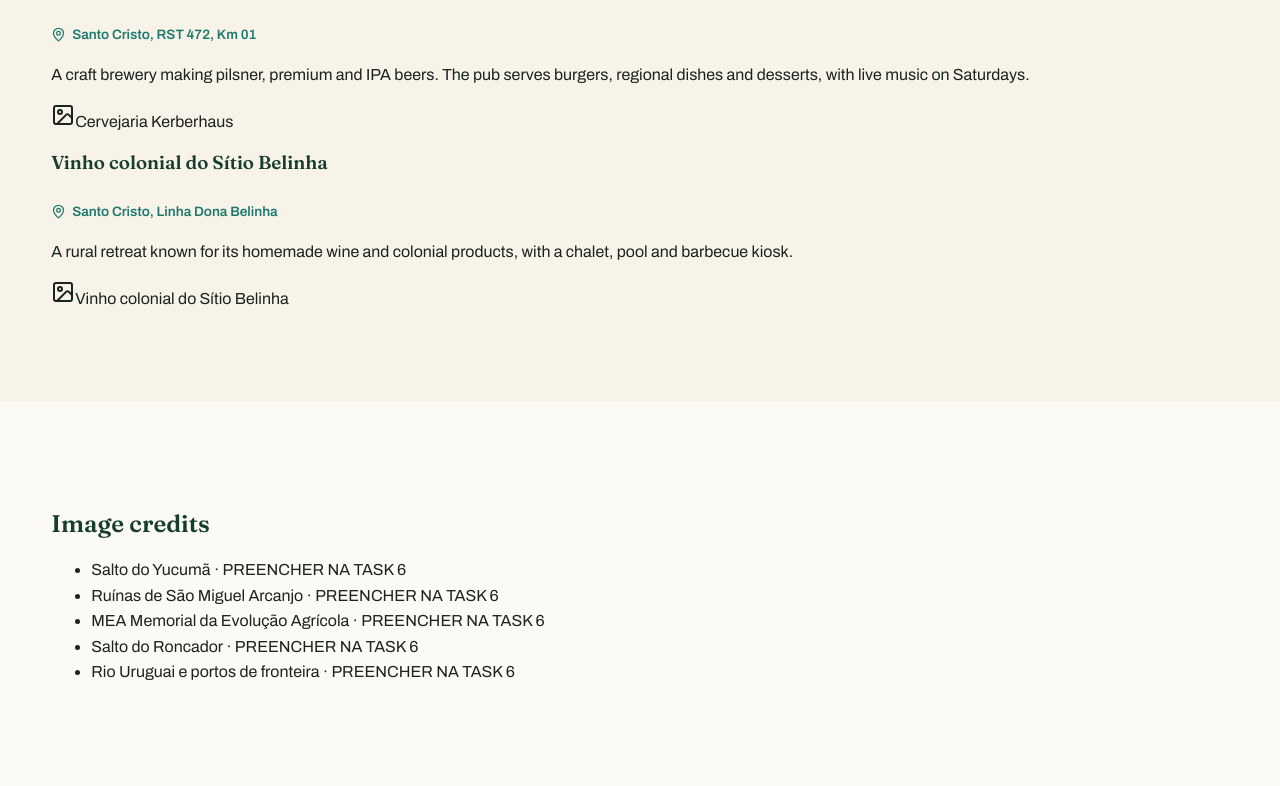
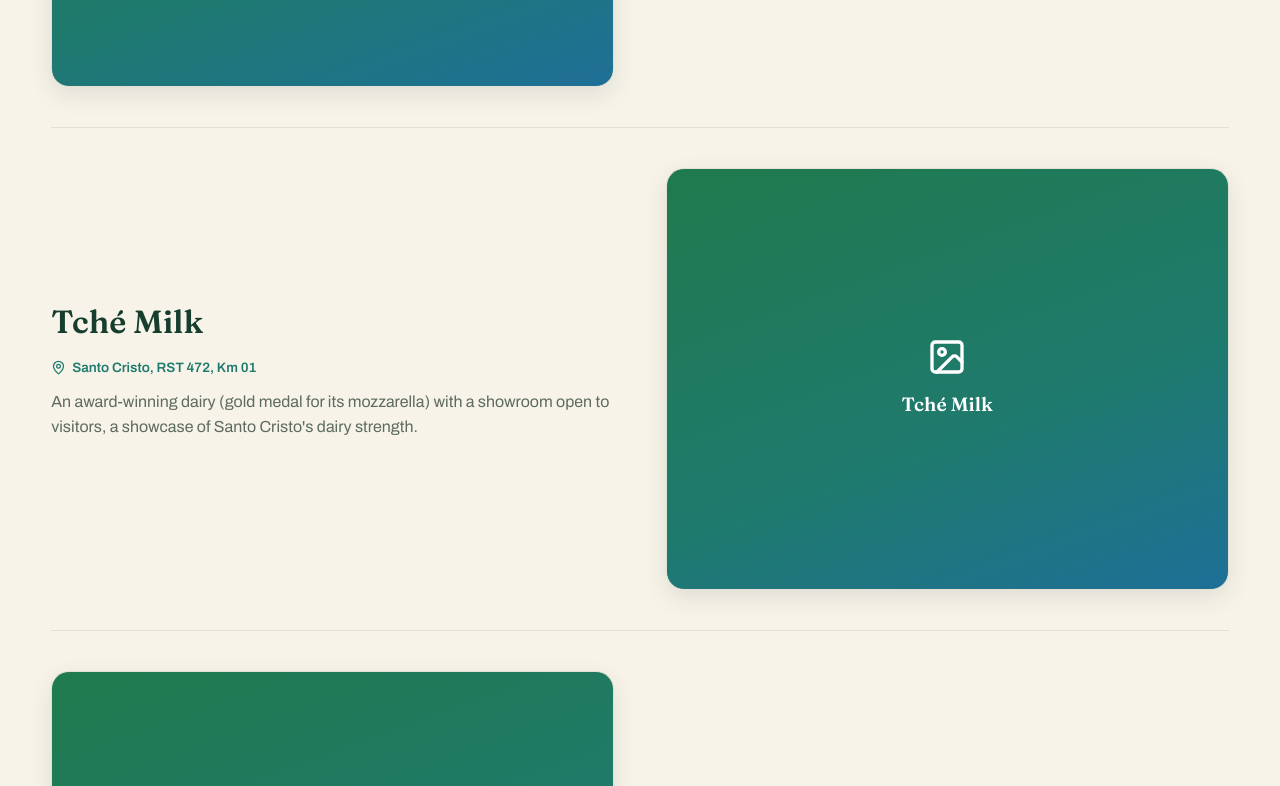
Before and after one commit to santocristo/santocristo.github.io, a plain HTML site: page destaques.html in a window 1280 px wide. Shown: the part 2653-3439 px from the top of the page. Drawn offline with nearby package versions, Linux system fonts and the light colour scheme; a script that the page names is missing.

Commit message:
style: add destaque rows, social card and embed layout
Co-Authored-By: Claude Opus 4.8 <noreply@anthropic.com>

```diff
--- a/css/styles.css
+++ b/css/styles.css
@@ -286,3 +286,34 @@ h1, h2, h3 { font-family: var(--serif); line-height: 1.1; color: var(--green-ink
 .reveal { opacity: 0; transform: translateY(22px); transition: opacity .6s ease, transform .6s ease; }
 .reveal.in { opacity: 1; transform: none; }
 @media (prefers-reduced-motion: reduce) { .reveal { opacity: 1; transform: none; transition: none; } .hero-scroll i { animation: none; } }
+
+/* ===== Página de Destaques ===== */
+.destaque-row {
+  display: grid; grid-template-columns: 1fr 1fr;
+  gap: clamp(24px, 4vw, 56px); align-items: center;
+  padding: clamp(22px, 4vw, 40px) 0; border-bottom: 1px solid var(--line);
+}
+.destaque-row:last-child { border-bottom: 0; }
+.destaque-row--rev .destaque-text { order: 2; }
+.destaque-row--rev .destaque-media { order: 1; }
+.destaque-text h3 { font-size: clamp(1.4rem, 2.6vw, 2rem); margin: 0 0 10px; }
+.destaque-text p { color: var(--muted); margin: 10px 0 14px; }
+.destaque-media { min-width: 0; }
+.destaque-media .instagram-media { margin: 0 auto !important; }
+.destaque-media .fb-video { display: flex; justify-content: center; }
+.social-card {
+  display: flex; flex-direction: column; align-items: center; justify-content: center;
+  gap: 12px; aspect-ratio: 4/3; border: 1px solid var(--line); border-radius: var(--radius);
+  background: linear-gradient(160deg, var(--green) 0%, var(--teal) 60%, var(--river) 100%);
+  color: #fff; text-align: center; padding: 24px; box-shadow: var(--shadow-sm);
+}
+.social-card i, .social-card svg { width: 40px; height: 40px; }
+.social-card span { font-family: var(--serif); font-size: 1.2rem; font-weight: 600; }
+.credits-h { font-size: 1.1rem; margin: 0 0 12px; }
+.credits-list { list-style: none; padding: 0; margin: 0; color: var(--muted); font-size: 0.85rem; }
+.credits-list li { padding: 4px 0; border-bottom: 1px dashed var(--line); }
+@media (max-width: 760px) {
+  .destaque-row { grid-template-columns: 1fr; }
+  .destaque-row--rev .destaque-text { order: 1; }
+  .destaque-row--rev .destaque-media { order: 2; }
+}
```
